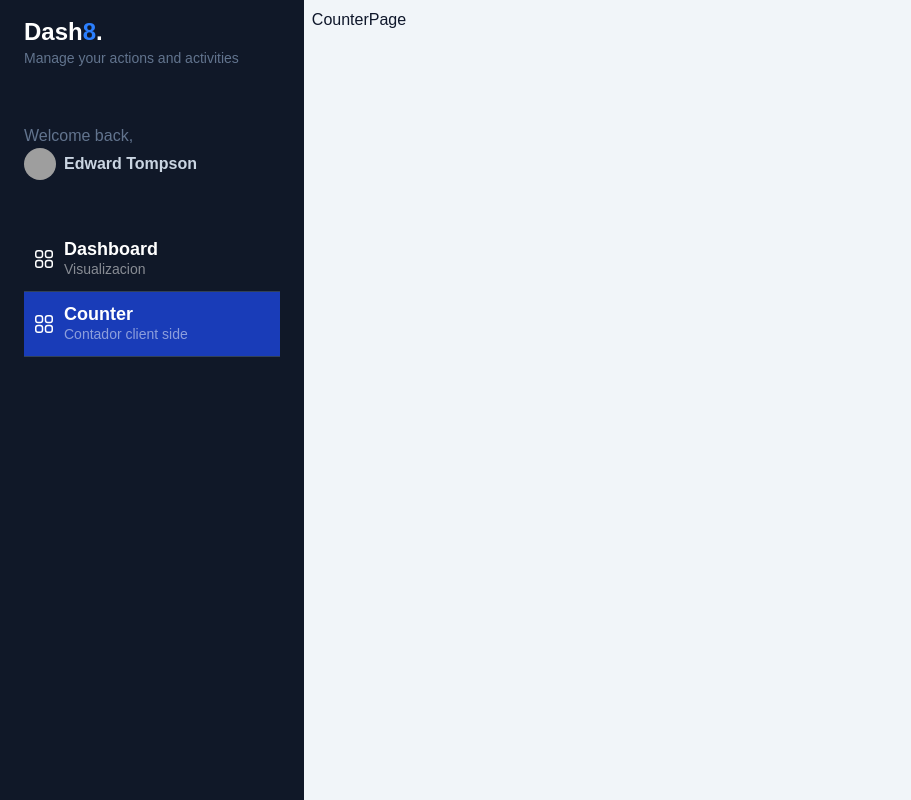
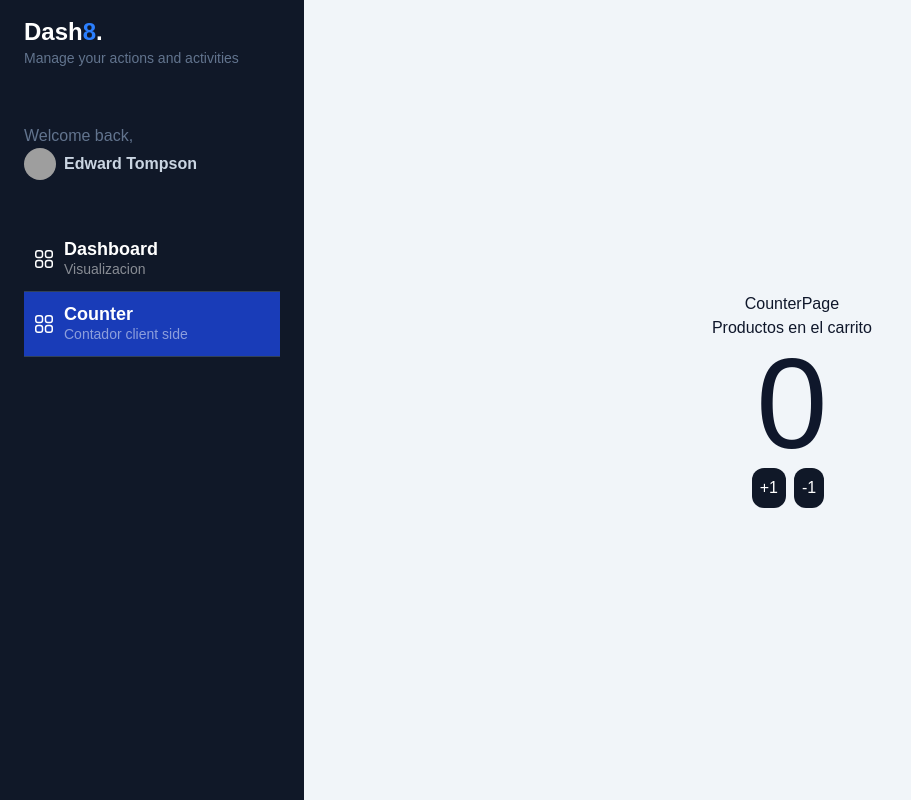
Before and after one commit to diego-nz/next-js-dashboard, a Next.js app: page /dashboard/counter in a window 1280 px wide. Shown: the whole page, without its empty margins (0-911 px from the left). Built offline with nearby package versions, Linux system fonts and the light colour scheme; grey boxes are pictures that could not be loaded.

Commit message:
feat: add user state

```diff
--- a/app/components/Sidebar.tsx
+++ b/app/components/Sidebar.tsx
@@ -16,7 +16,7 @@ const menuItems = [
 
 export const Sidebar = () => {
   return (
-    <div id="menu" style={{ width: '400px'}} className="bg-gray-900 min-h-screen z-10 text-slate-300 w-64 left-0 h-screen overflow-y-scroll">
+    <div id="menu" style={{ width: '400px'}} className="bg-gray-900 min-h-screen z-10 text-slate-300 left-0 h-screen overflow-y-scroll">
       <div id="logo" className="my-4 px-6">
         <h1 className="text-lg md:text-2xl font-bold text-white">Dash<span className="text-blue-500">8</span>.</h1>
         <p className="text-slate-500 text-sm">Manage your actions and activities</p>
--- a/app/dashboard/counter/page.tsx
+++ b/app/dashboard/counter/page.tsx
@@ -1,6 +1,28 @@
+"use client";
+
+import { useState } from "react";
+
 export const CounterPage = () => {
+  const [counter, setCounter] = useState(0);
+
+  const handleCounter = (operation: string) => {
+    setCounter(counter + (operation === 'sum' ? 1 : -1));
+  };
+
   return (
-    <div>CounterPage</div>
+    <div className="flex flex-col items-center justify-center w-full h-full">
+      CounterPage
+      <span>Productos en el carrito</span>
+      <span className="text-9xl">{counter}</span>
+      <div className="flex">
+        <button onClick={() => handleCounter('sum')} className="flex items-center justify-center p-2 rounded-xl bg-gray-900 text-white hover:bg-gray-600 transition-all mr-2">
+          +1
+        </button>
+        <button onClick={() => handleCounter('subtract')} className="flex items-center justify-center p-2 rounded-xl bg-gray-900 text-white hover:bg-gray-600 transition-all mr-2">
+          -1
+        </button>
+      </div>
+    </div>
   )
 }
 
--- /dev/null
+++ b/app/dashboard/main/page.tsx
@@ -0,0 +1,5 @@
+export const Main = () => {
+  return (
+    <div>Main</div>
+  )
+}
```
